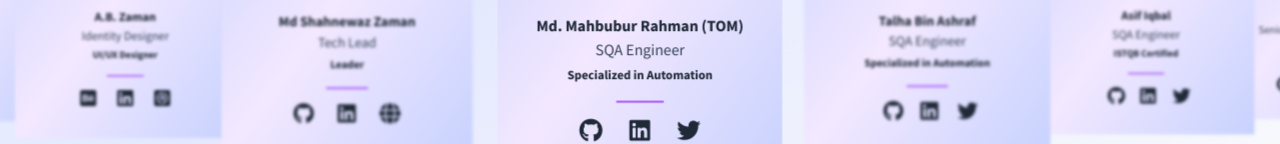
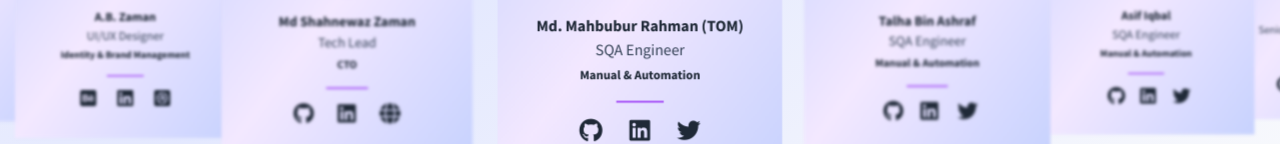
Before and after one commit to devsdenbd/inhouse_web, a website: page index.html in a window 1280 px wide. Shown: the part 2984-3128 px from the top of the page. Drawn offline with nearby package versions, Linux system fonts and the light colour scheme.

Commit message:
information fixed

```diff
--- a/index.html
+++ b/index.html
@@ -400,7 +400,7 @@
                                     <div class="text-center">
                                         <h2 class="font-semibold">Md Shahnewaz Zaman</h2>
                                         <p class="text-slate-700">Tech Lead</p>
-                                        <p class="font-semibold"><small>Leader</small></p>
+                                        <p class="font-semibold"><small>CTO</small></p>
                                     </div>
                                     <div class="border-b-2 border-purple-500 w-12 mx-auto my-4"></div>
                                     <div class="text-center my-4">
@@ -431,7 +431,7 @@
                                     <div class="text-center">
                                         <h2 class="font-semibold">Md. Mahbubur Rahman (TOM)</h2>
                                         <p class="text-slate-700">SQA Engineer</p>
-                                        <p class="font-semibold"><small>Specialized in Automation</small></p>
+                                        <p class="font-semibold"><small>Manual & Automation</small></p>
                                     </div>
                                     <div class="border-b-2 border-purple-500 w-12 mx-auto my-4"></div>
                                     <div class="text-center my-4">
@@ -458,7 +458,7 @@
                                     <div class="text-center">
                                         <h2 class="font-semibold">Talha Bin Ashraf</h2>
                                         <p class="text-slate-700">SQA Engineer</p>
-                                        <p class="font-semibold"><small>Specialized in Automation</small></p>
+                                        <p class="font-semibold"><small>Manual & Automation</small></p>
                                     </div>
                                     <div class="border-b-2 border-purple-500 w-12 mx-auto my-4"></div>
                                     <div class="text-center my-4">
@@ -485,7 +485,7 @@
                                     <div class="text-center">
                                         <h2 class="font-semibold">Asif Iqbal</h2>
                                         <p class="text-slate-700">SQA Engineer</p>
-                                        <p class="font-semibold"><small>ISTQB Certified</small></p>
+                                        <p class="font-semibold"><small>Manual & Automation</small></p>
                                     </div>
                                     <div class="border-b-2 border-purple-500 w-12 mx-auto my-4"></div>
                                     <div class="text-center my-4">
@@ -595,8 +595,8 @@
                                 <div class="my-4">
                                     <div class="text-center">
                                         <h2 class="font-semibold">A.B. Zaman</h2>
-                                        <p class="text-slate-700">Identity Designer</p>
-                                        <p class="font-semibold"><small>UI/UX Designer</small></p>
+                                        <p class="text-slate-700">UI/UX Designer</p>
+                                        <p class="font-semibold"><small>Identity & Brand Management</small></p>
                                     </div>
                                     <div class="border-b-2 border-purple-500 w-12 mx-auto my-4"></div>
                                     <div class="text-center my-4">
```
